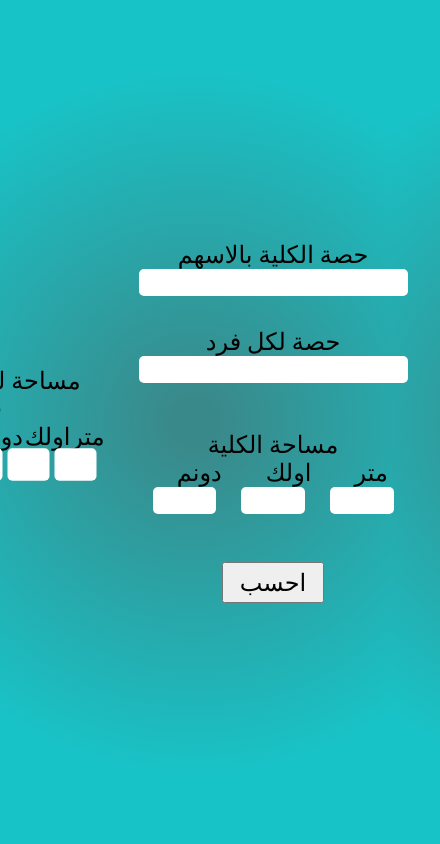
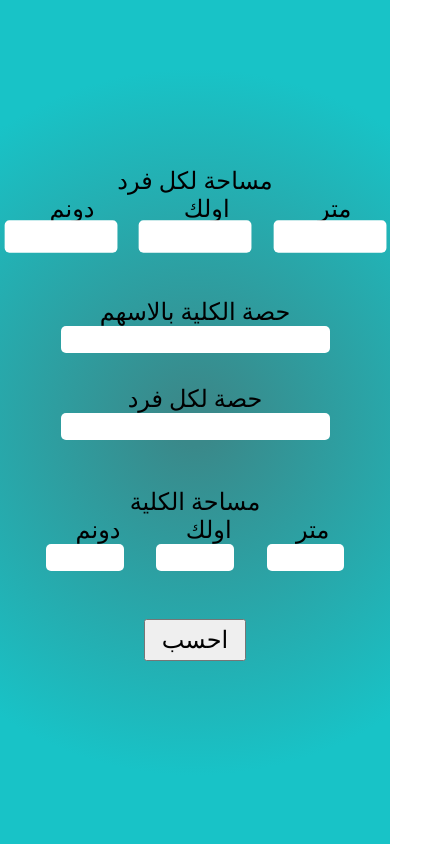
Before and after one commit to yasinabdmahmood/Ayoub, a website: page index.html in a window 390 px wide. Shown: the whole page, 440 px wide, since content can reach past the window. Drawn offline with Linux system fonts and the light colour scheme.

Commit message:
9th  attempt

```diff
--- a/style.css
+++ b/style.css
@@ -97,9 +97,9 @@ input {
 }
 
 @media only screen and (max-width: 600px){
-	/* body {
-        flex-direction: column-reverse;
-    } */
+	body {
+        flex-direction: column;
+    }
 
 
 }
```
